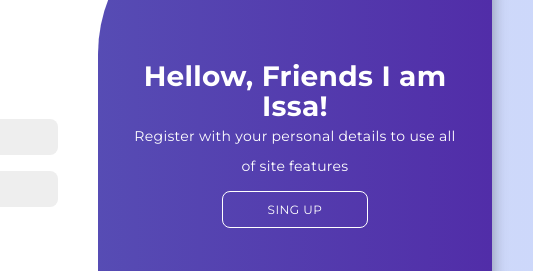
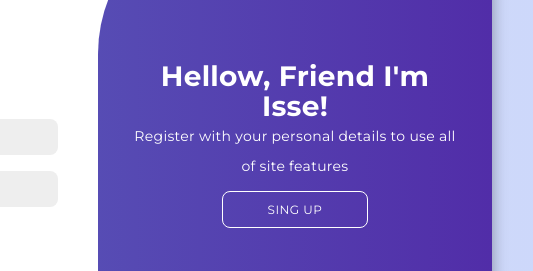
Before and after one commit to ciisejanax/Login-Website, a plain HTML site: page index.html in a window 1280 px wide. Shown: the part 256-527 px from the top of the page, 542-1075 px from the left. Drawn offline with Linux system fonts and the light colour scheme.

Commit message:
Update index.html

```diff
--- a/index.html
+++ b/index.html
@@ -52,7 +52,7 @@
                     <button class="hidden" id="login">Sing In</button>
                 </div>
                 <div class="toggle-panel toggle-right">
-                    <h1>Hellow, Friends I am Issa!</h1>
+                    <h1>Hellow, Friend I'm Isse!</h1>
                     <p>Register with your personal details to use all of site features</p>
                     <button class="hidden" id="register">Sing Up</button>
                 </div>
```
